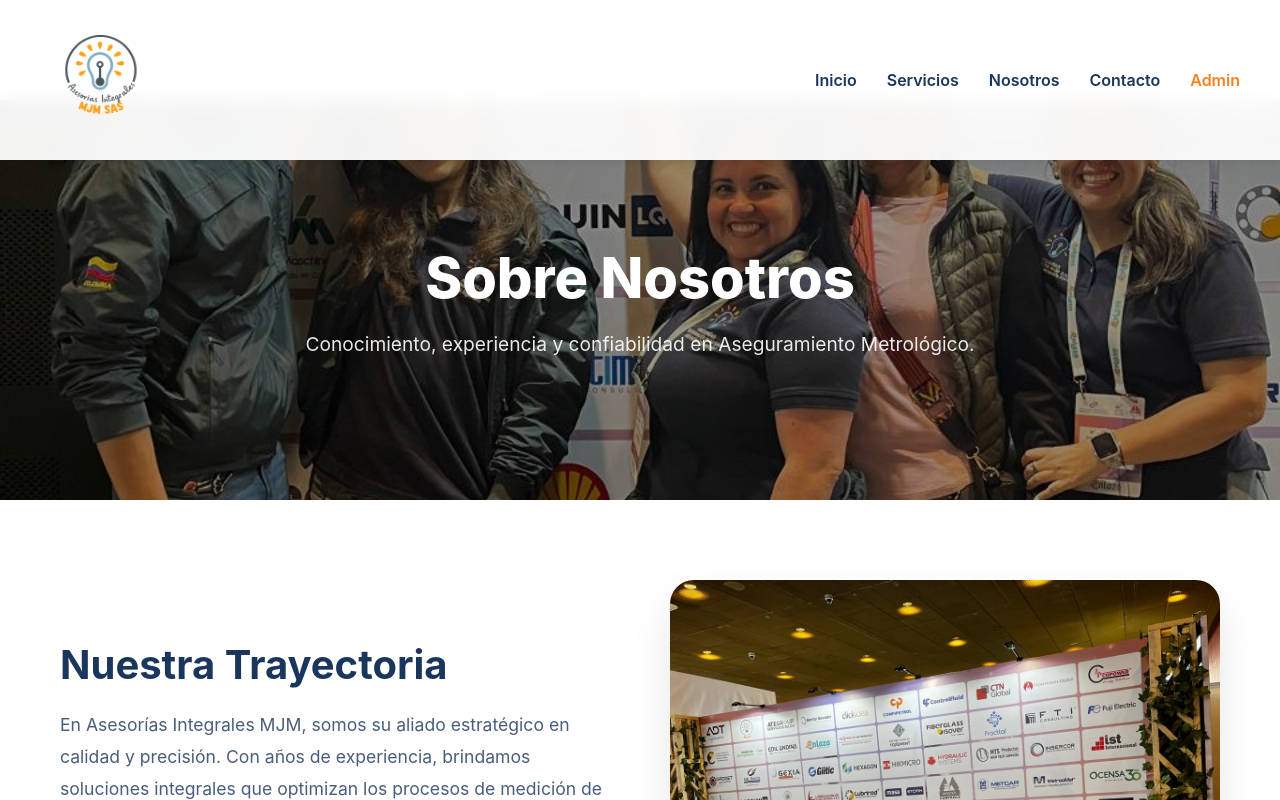
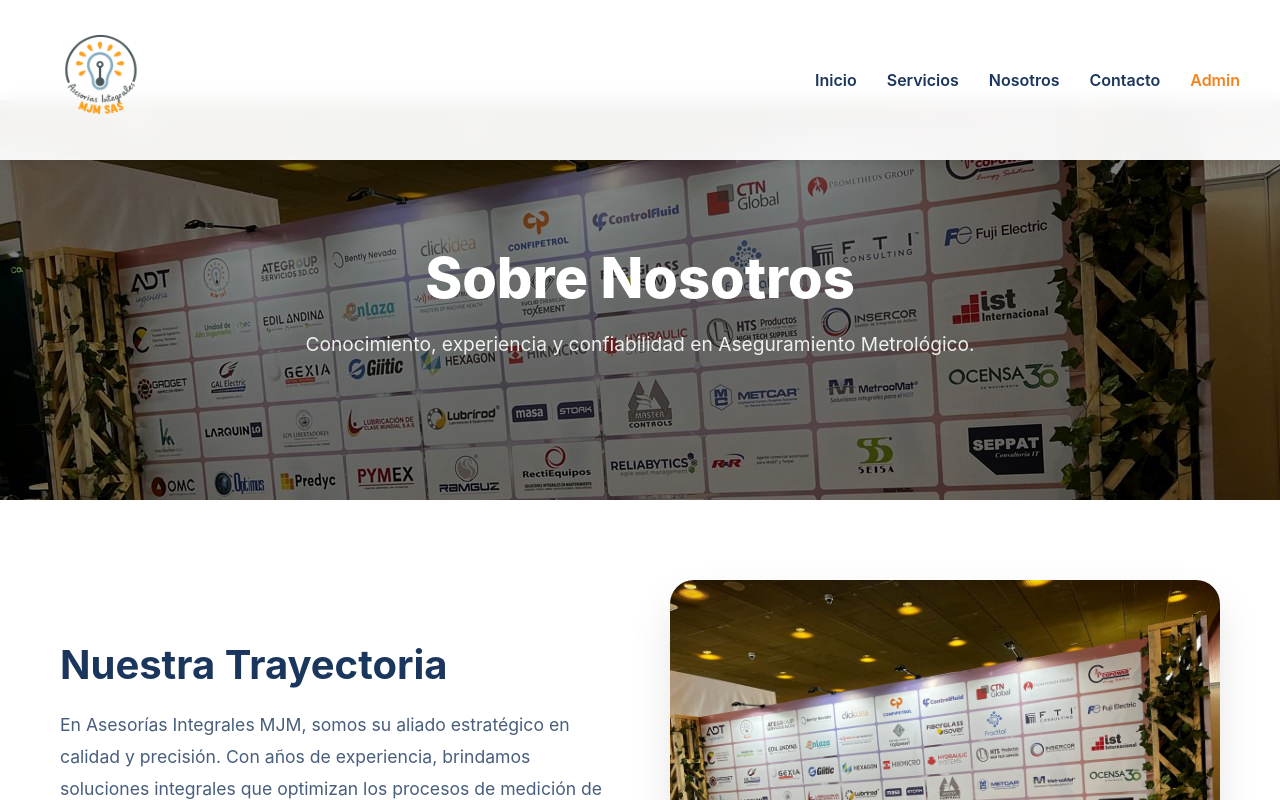
Before and after one commit to DianaRincon90/MJM-Asesorias-Integrales, a Next.js app: page /nosotros in a window 1280 px wide. Shown: the top 800 px of the page. Built offline with nearby package versions, Linux system fonts and the light colour scheme; no server answers; the database is empty.

Commit message:
style: enlazar banner superior a la imagen dinamica de supabase y ajustar su recorte

```diff
--- a/app/nosotros/page.tsx
+++ b/app/nosotros/page.tsx
@@ -29,10 +29,10 @@
                 overflow: 'hidden'
             }}>
                 <Image
-                    src="/about/banner.jpg"
+                    src={teamImage} // Usar directamente la variable dinámica en lugar de la foto fija
                     alt="MJM Banner"
                     fill
-                    style={{ objectFit: 'cover', filter: 'brightness(0.6)' }}
+                    style={{ objectFit: 'cover', objectPosition: 'center 25%', filter: 'brightness(0.5)' }}
                     priority
                 />
                 <div style={{ position: 'relative', zIndex: 1, maxWidth: '800px', padding: '0 20px' }}>
```
